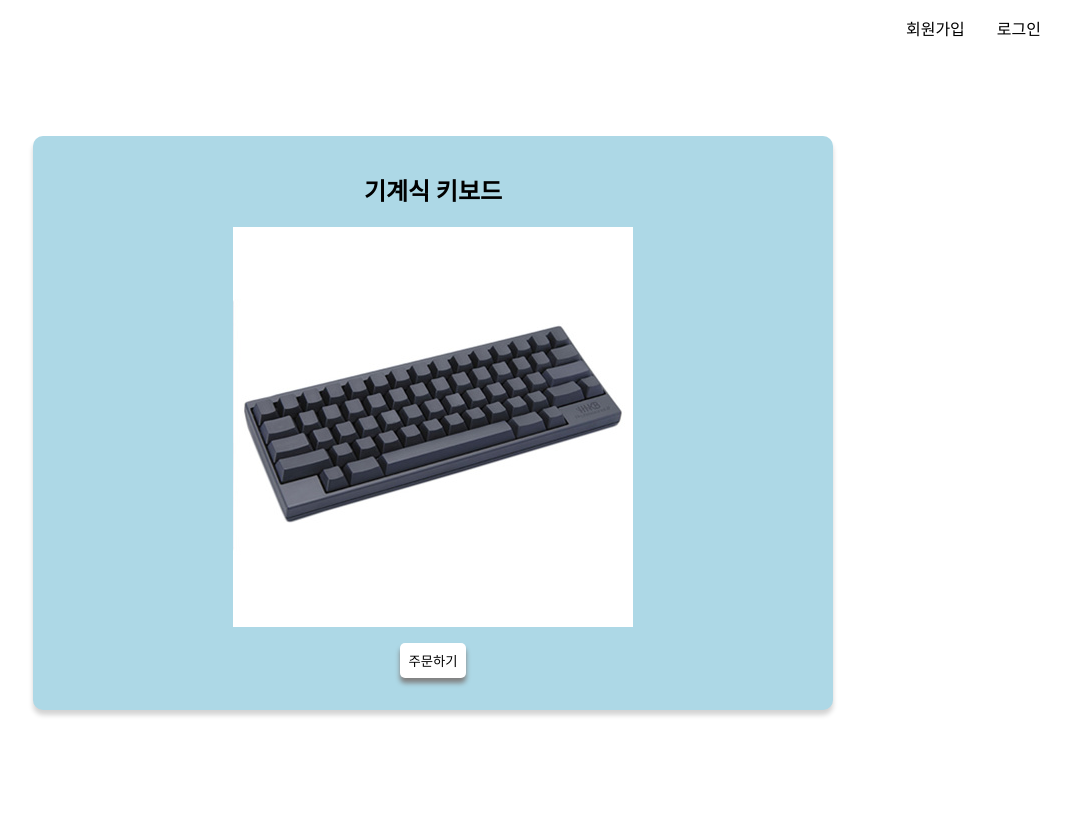
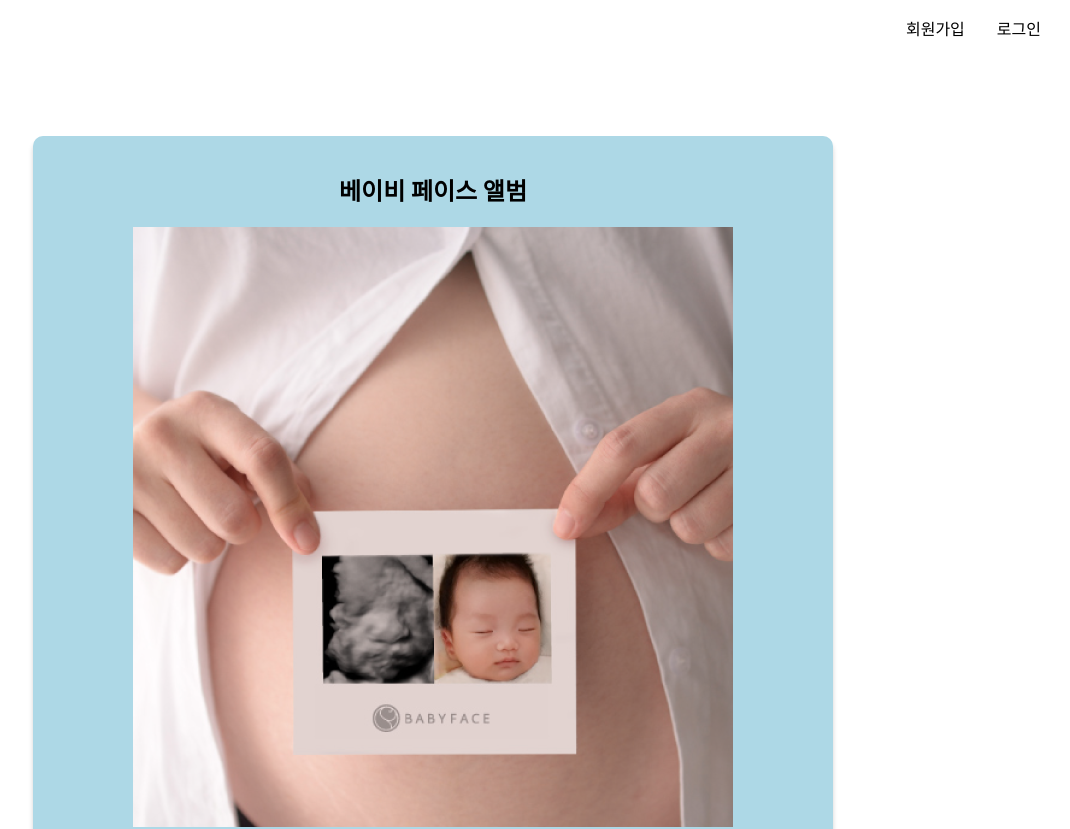
Before and after one commit to bbumjun/alethio-test, a React (Create React App) app: page / in a window 1280 px wide. Shown: the top 829 px of the page, without its empty margins (207-1277 px from the left). Before the commit the page ends 800 px from the top, so only its background shows below. Built offline with nearby package versions, Linux system fonts and the light colour scheme.

Commit message:
💄 update product image

```diff
--- a/src/components/organizms/OrderForm/index.jsx
+++ b/src/components/organizms/OrderForm/index.jsx
@@ -25,7 +25,7 @@ const OrderForm = ({ productName, src }) => {
   return (
     <Form title={productName} submitName="주문하기" onSubmit={handleSubmit}>
       <S.ImageWrapper>
-        <S.StyledImage src={src} alt={productName} width={400} height={400} />
+        <S.StyledImage src={src} alt={productName} />
       </S.ImageWrapper>
     </Form>
   );
--- a/src/components/pages/Home/index.jsx
+++ b/src/components/pages/Home/index.jsx
@@ -1,11 +1,11 @@
 import React from 'react';
 import Template from 'components/templates/GeneralTemplate';
 import { OrderForm } from 'components/organizms';
-import productImage from 'images/product.jpg';
+import productImage from 'images/product.png';
 const Home = () => {
   return (
     <Template>
-      <OrderForm productName="기계식 키보드" src={productImage} />
+      <OrderForm productName="베이비 페이스 앨범" src={productImage} />
     </Template>
   );
 };
```
Also changed, not shown: src/images/product.jpg (deleted), src/images/product.png (added).
